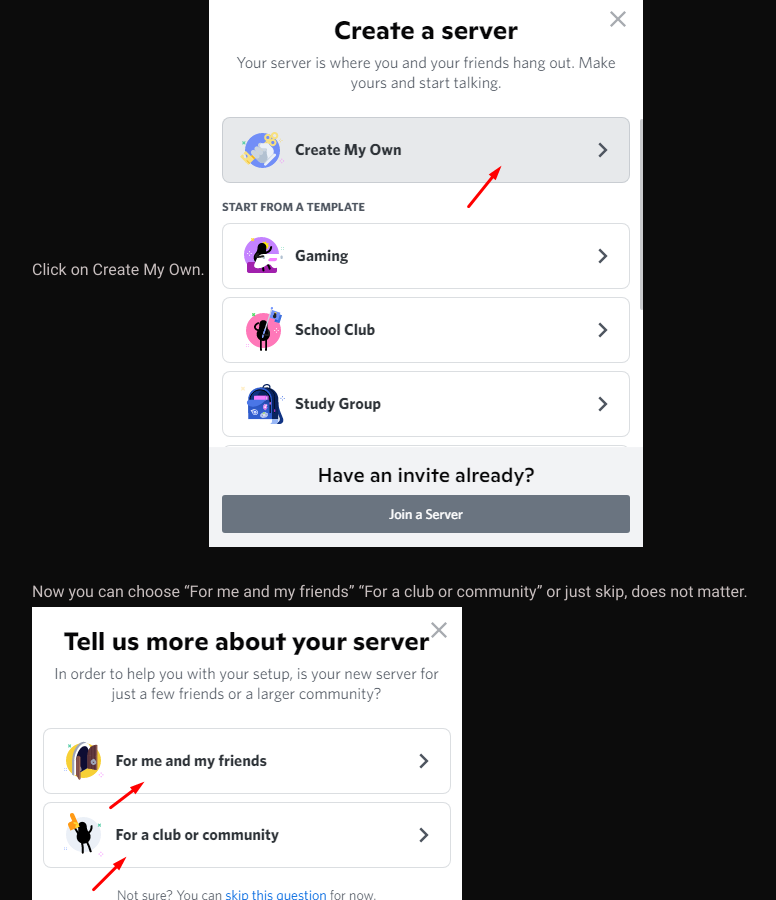
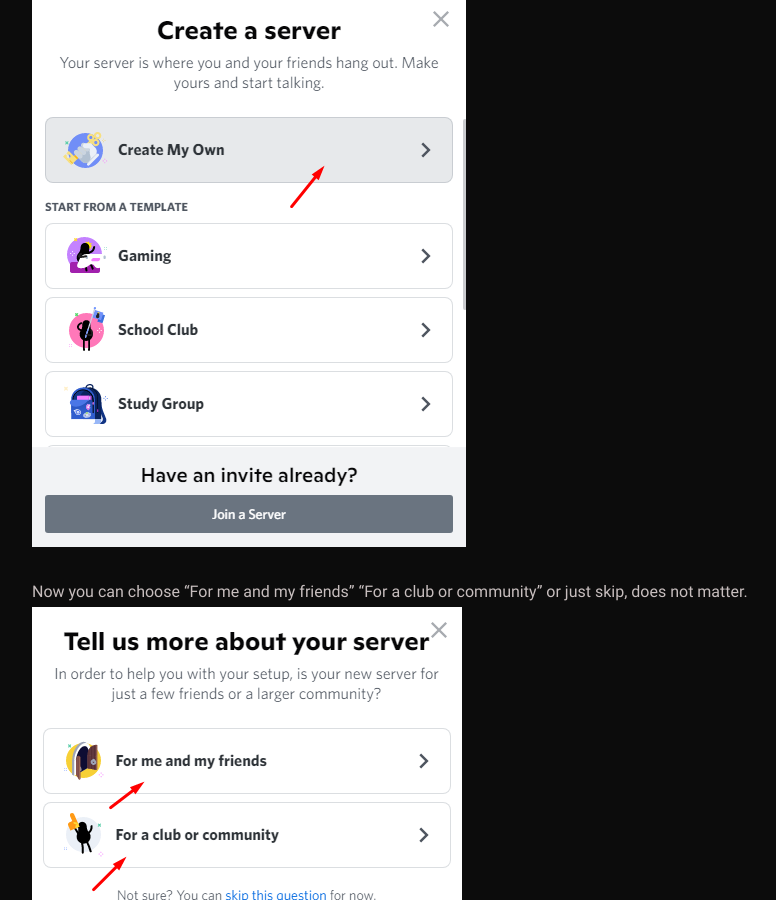
Before and after one commit to sh3llm4g1ck/sh3llm4g1ck.github.io, a Jekyll site: the page built from _posts/python-discord.py-bot-setup/2022-05-06-python-discord.py-bot-setup.md, in a window 1280 px wide and 900 px high, scrolled down 1392 px. Shown: the whole window, without its empty margins (178-954 px from the left). Built offline with Jekyll 4.4.1, drawn with Linux system fonts in a browser that asks for light colours.

Commit message:
Update 2022-05-06-python-discord.py-bot-setup.md

```diff
--- a/_posts/python-discord.py-bot-setup/2022-05-06-python-discord.py-bot-setup.md
+++ b/_posts/python-discord.py-bot-setup/2022-05-06-python-discord.py-bot-setup.md
@@ -19,8 +19,7 @@ Click on the plus symbol.
 ![](https://raw.githubusercontent.com/sh3llm4g1ck/sh3llm4g1ck.github.io/main/_posts/python-discord.py-bot-setup/images/1.png)
 
 
-Click on Create My Own.
-![](https://raw.githubusercontent.com/sh3llm4g1ck/sh3llm4g1ck.github.io/main/_posts/python-discord.py-bot-setup/images/2.png)
+![Click on Create My Own.](https://raw.githubusercontent.com/sh3llm4g1ck/sh3llm4g1ck.github.io/main/_posts/python-discord.py-bot-setup/images/2.png)
 
 
 Now you can choose "For me and my friends" "For a club or community" or just skip, does not matter.
```
